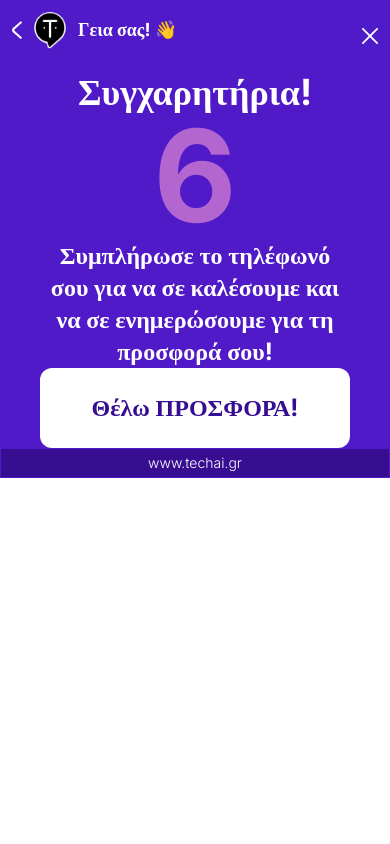
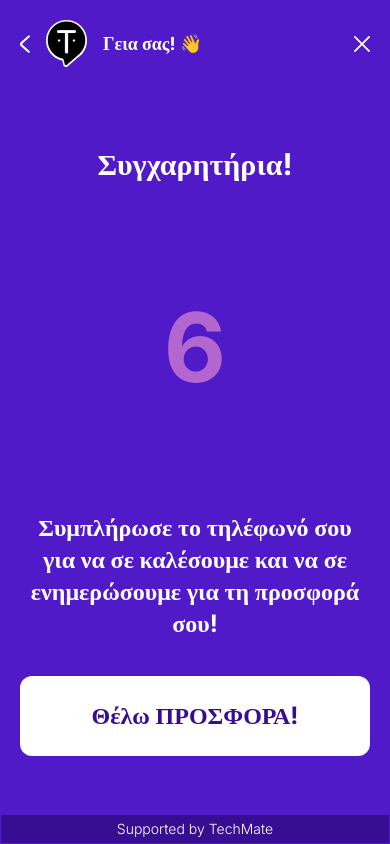
Before and after one commit to ChristosBaztekas/TechMate-Widget, a React (Vite) app: page /third in a window 390 px wide. Built offline with nearby package versions, Linux system fonts and the light colour scheme.

Commit message:
Full Responsive | Pixel Perfect

```diff
--- a/src/pages/CongratulationsPage.jsx
+++ b/src/pages/CongratulationsPage.jsx
@@ -3,32 +3,38 @@ import Logo from "@/assets/images/Logo.png"; // Import the logo image
 
 export const CongratulationsPage = ({ handleClose, state }) => {
     return (
+        <section className="flex flex-col h-screen overflow-hidden w-full bg-darkColor fixed bottom-0 right-0 z-50">
             <div className="flex flex-col justify-between h-full bg-[#501AC8]">
-            <header className="relative flex justify-between items-start py-2 tiny:py-3 text-primaryColor px-3 vsm:px-7 bg-primaryColor transition-all">
+                <header className="relative flex justify-between items-center text-primaryColor py-4 px-5 vsm:px-7 bg-primaryColor transition-all">
 
                     {/* Logo and Greeting */}
                     <div className="flex justify-center items-center z-20 text-lightColor my-1">
+                        <button className="cursor-pointer hover:text-hoverColor" aria-label="Go back">
                             <Icons.ArrowIcon />
-                    <img src={Logo} alt="logo" className="w-14 vsm:w-auto xl:w-20" />
+                        </button>
+                        <img src={Logo} alt="logo" className="w-[73px] vsm:w-20" />
                         <h1 className="text-lg font-bold">Γεια σας! 👋</h1>
                     </div>
 
                     {/* Close Icon */}
-                <button className="hover:text-red-800 cursor-pointer hover:scale-125 text-lightColor z-20 my-5" onClick={() => handleClose(!state)}>
+                    <button className="hover:text-hoverColor cursor-pointer text-lightColor z-20 my-5" onClick={() => handleClose(!state)}>
                         <Icons.CloseIcon />
                     </button>
                 </header>
 
-            <main className="flex flex-col justify-around items-stretch h-full text-lightColor mx-10">
-                <p className="text-center font-bold text-4xl">Συγχαρητήρια!</p>
-                <p className="text-center font-bold text-9xl text-hoverColor">6</p>
-                <p className="text-center font-bold text-2xl">Συμπλήρωσε το τηλέφωνό σου για να σε καλέσουμε και να σε ενημερώσουμε για τη προσφορά σου!</p>
-                <button className="bg-lightColor text-2xl font-bold text-footerColor rounded-xl h-20 w-full">Θέλω ΠΡΟΣΦΟΡΑ!</button>
+                <main className="flex flex-col justify-around items-stretch h-full text-lightColor mx-5 vsm:mx-10">
+                    <p className="text-center font-bold text-3xl vsm:text-4xl">Συγχαρητήρια!</p>
+                    <p className="text-center font-bold text-8xl text-hoverColor">6</p>
+                    <span>
+                        <p className="text-center font-bold text-2xl mb-9">Συμπλήρωσε το τηλέφωνό σου για να σε καλέσουμε και να σε ενημερώσουμε για τη προσφορά σου!</p>
+                        <button className="bg-lightColor hover:bg-lightColor/85 text-2xl font-bold text-footerColor rounded-xl h-20 w-full">Θέλω ΠΡΟΣΦΟΡΑ!</button>
+                    </span>
                 </main>
 
-            <footer className="flex justify-center items-center font-light text-sm border border-primaryColor text-lightColor bg-footerColor h-[30px]">
-                www.techai.gr
+                <footer className="flex justify-center items-center font-light text-sm border border-primaryColor text-lightColor bg-footerColor p-1">
+                    Supported by TechMate
                 </footer>
             </div>
+        </section>
     )
 }
--- a/src/pages/PhonePage.jsx
+++ b/src/pages/PhonePage.jsx
@@ -6,7 +6,7 @@ export const PhonePage = ({ handleClose, state }) => {
     return (
         <section className="flex flex-col h-screen overflow-hidden w-full bg-darkColor fixed bottom-0 right-0 z-50">
             <div className="flex flex-col justify-between h-full bg-[#501AC8]">
-                <header className="relative flex justify-between items-start py-2 tiny:py-3 text-primaryColor px-3 vsm:px-7 bg-primaryColor transition-all">
+                <header className="relative flex justify-between items-center text-primaryColor py-4 px-5 vsm:px-7 bg-primaryColor transition-all">
                     {/* Logo and Greeting */}
                     <div className="flex justify-center items-center z-20 text-lightColor my-1 p-2 vsm:p-0">
                         <button className="cursor-pointer hover:text-hoverColor" aria-label="Go back">
@@ -37,7 +37,7 @@ export const PhonePage = ({ handleClose, state }) => {
                     <p className="text-left font-medium text-xs my-2">Lorem ipsum dolor sit amet, consectetur adipiscing elit, sed do eiusmod tempor incididunt ut labore et dolore magna aliqua</p>
                 </main>
 
-                <footer className="flex justify-center items-center font-light text-sm border border-primaryColor text-lightColor bg-footerColor h-[30px]">
+                <footer className="flex justify-center items-center font-light text-sm border border-primaryColor text-lightColor bg-footerColor p-1">
                     Supported by TechMate
                 </footer>
             </div>
--- a/src/pages/StartPage.jsx
+++ b/src/pages/StartPage.jsx
@@ -15,7 +15,7 @@ export const StartPage = ({ handleClose, state, radius = "10px" }) => {
 
     return (
         <section className="flex flex-col h-screen overflow-hidden w-full bg-darkColor fixed bottom-0 right-0 z-50">
-            <header className="relative flex justify-between items-start text-primaryColor p-3 h-20 transition-all">
+            <header className="relative flex justify-between items-start vsm:items-center text-primaryColor py-4 px-5 vsm:px-7 h-20 transition-all">
                 {/* Pattern Icon */}
                 <Icons.PatternIcon />
 
@@ -102,7 +102,7 @@ export const StartPage = ({ handleClose, state, radius = "10px" }) => {
                 </button>
             </footer>
 
-            <footer className="flex justify-center items-center font-light text-sm border border-primaryColor text-lightColor bg-footerColor h-[30px]">
+            <footer className="flex justify-center items-center font-light text-sm border border-primaryColor text-lightColor bg-footerColor p-1">
                 Supported by TechMate
             </footer>
         </section>
--- a/src/pages/WelcomePage.jsx
+++ b/src/pages/WelcomePage.jsx
@@ -5,7 +5,7 @@ export const WelcomePage = ({ handleClose, state }) => {
     return (
         <section className="flex flex-col h-screen overflow-hidden w-full bg-darkColor fixed bottom-0 right-0 z-50">
             <div className="flex flex-col justify-between h-full">
-                <header className="relative flex justify-between items-start py-2 tiny:py-3 text-primaryColor px-3 vsm:px-7 h-56 bg-primaryColor transition-all">
+                <header className="relative flex justify-between items-start py-2 tiny:py-3 text-primaryColor px-5 vsm:px-7 h-56 bg-primaryColor transition-all">
                     {/* Pattern Icon */}
                     <span className="absolute bottom-1 w-full left-0">
                         <Icons.PatternIcon />
@@ -49,7 +49,7 @@ export const WelcomePage = ({ handleClose, state }) => {
                     </section>
                 </main>
 
-                <footer className="flex justify-center items-center font-light text-sm border border-primaryColor text-lightColor bg-footerColor h-[30px]">
+                <footer className="flex justify-center items-center font-light text-sm border border-primaryColor text-lightColor bg-footerColor p-1">
                     www.techai.gr
                 </footer>
             </div>
```
Lines whose indentation alone changed are shown as unchanged.
